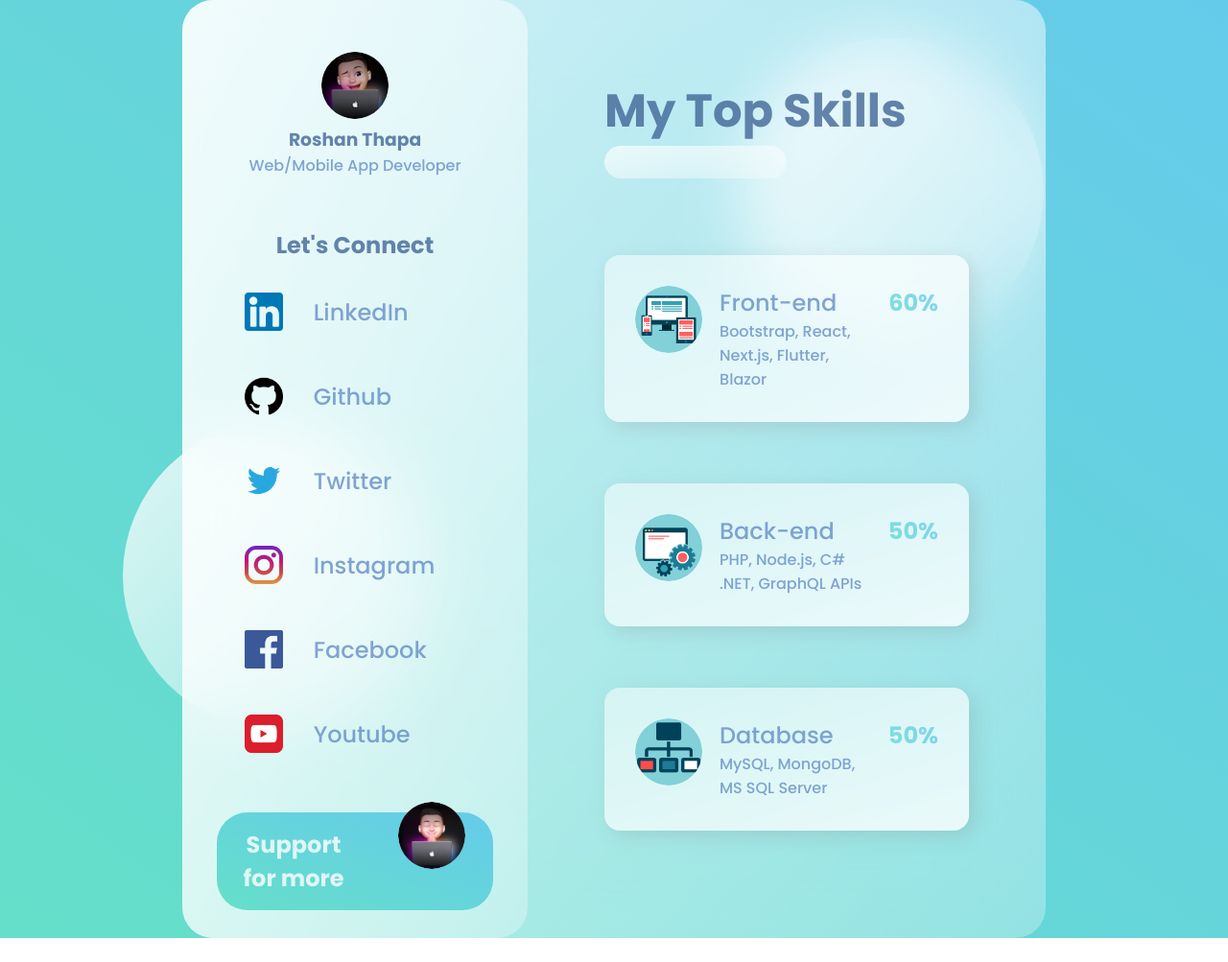
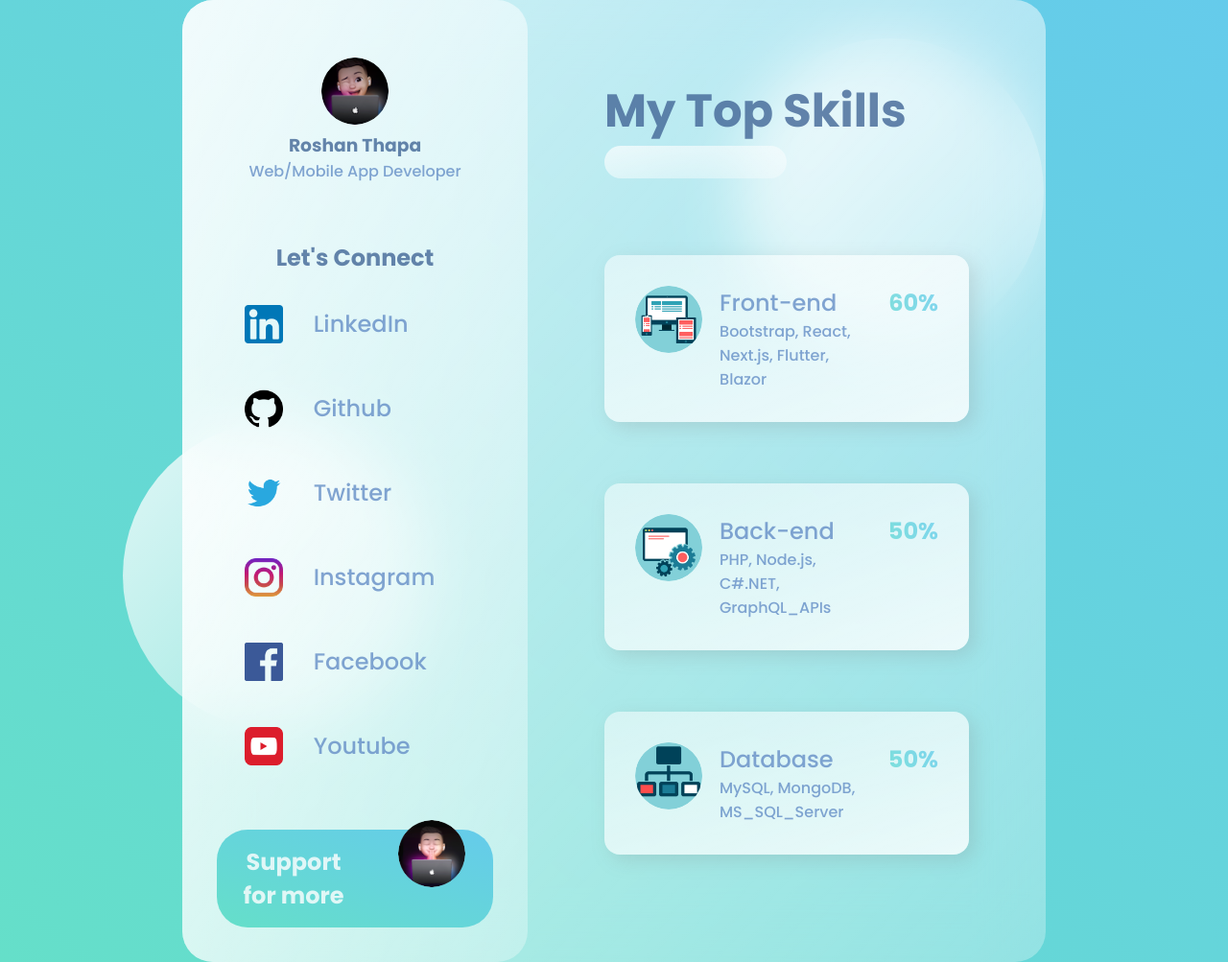
Before and after one commit to lafaCodes/lafacodes.github.io, a plain HTML site: page index.html in a window 1280 px wide. Shown: the whole page at 96% size. Before the commit the page ends 978 px from the top, so only its background shows below. Drawn offline with nearby package versions, Linux system fonts and the light colour scheme.

Commit message:
Update index.html

```diff
--- a/index.html
+++ b/index.html
@@ -94,7 +94,7 @@
                         <img class="skill-img" src="./image/backend.png" alt="">
                         <div class="card-info">
                             <h2>Back-end</h2>
-                            <p>PHP, Node.js, C# .NET, GraphQL APIs</p>
+                            <p>PHP, Node.js, C#.NET, GraphQL_APIs</p>
                             <div class="progress1"></div>
                         </div>
                         <h2 class="percentage">50%</h2>
@@ -105,7 +105,7 @@
                         <img class="skill-img" src="./image/database.png" alt="">
                         <div class="card-info">
                             <h2>Database</h2>
-                            <p>MySQL, MongoDB, MS SQL Server</p>
+                            <p>MySQL, MongoDB, MS_SQL_Server</p>
                             <div class="progress1"></div>
                         </div>
                         <h2 class="percentage">50%</h2>
```
